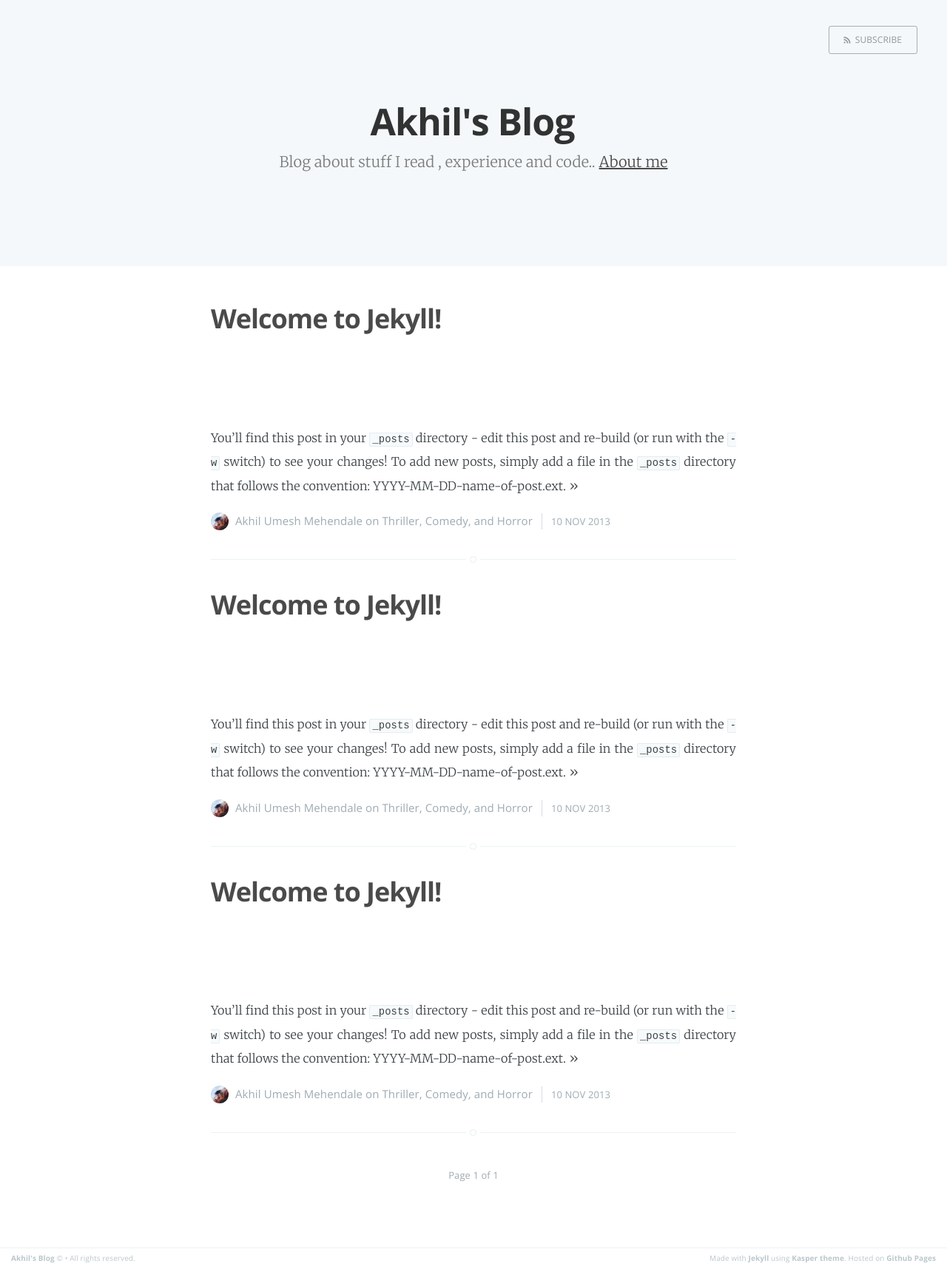
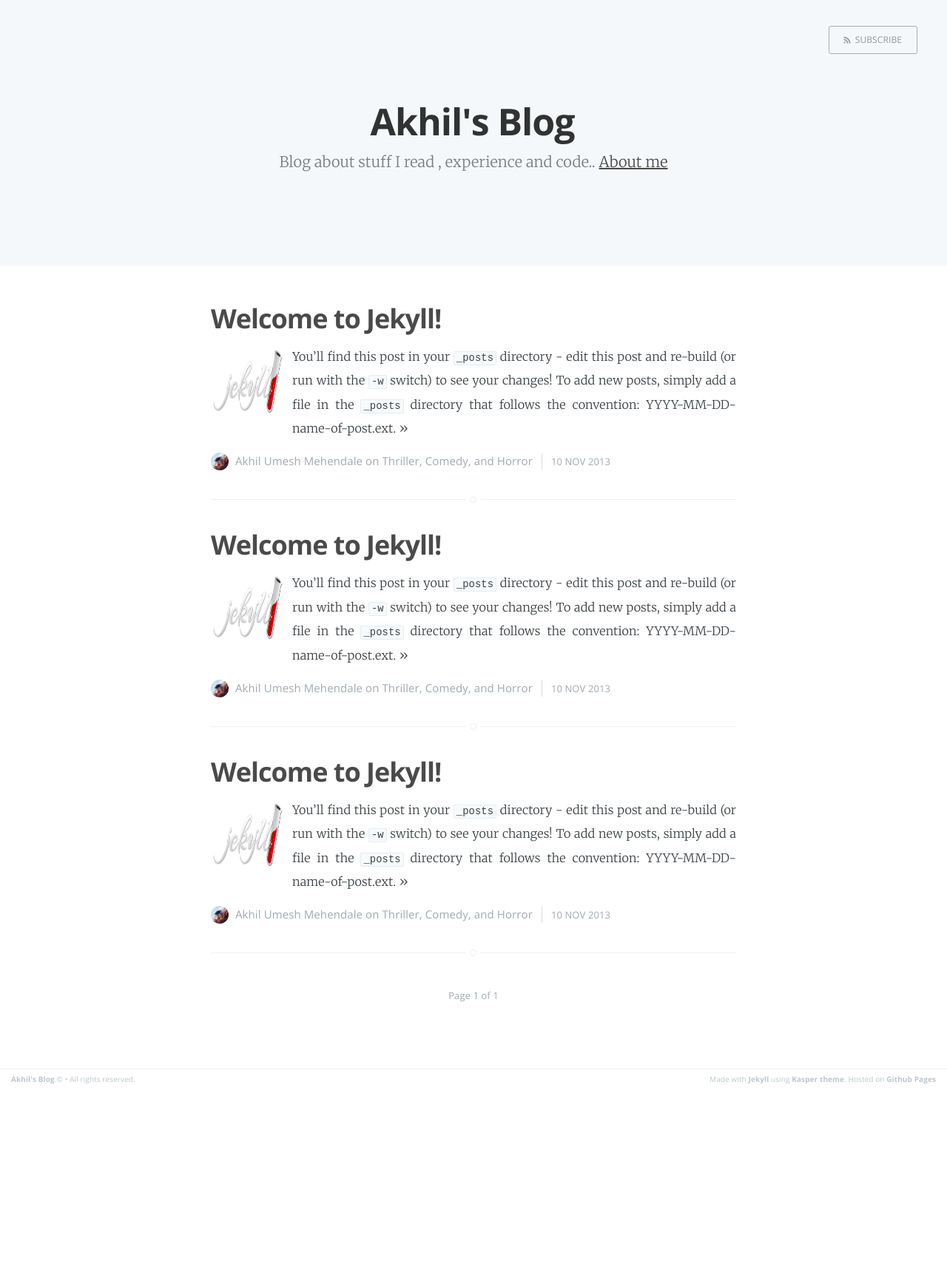
Before and after one commit to akhilum/akhilum.github.io, a Jekyll site: the page built from index.html, in a window 1280 px wide. Shown: the whole page at 74% size. Built offline with Jekyll 4.4.1, drawn with Linux system fonts in a browser that asks for light colours; Markdown is read by kramdown in place of the engine named in the settings; the list of posts is cut into pages by our own code; after the commit the page ends 1473 px from its top, so only the background shows below that.

Commit message:
revert last change

```diff
--- a/index.html
+++ b/index.html
@@ -42,9 +42,7 @@ about: 'about.html'
         </header>
         <section class="post-excerpt">
             {% if post.thumbnail %}
-                <div style="width:110px; height:110px; overflow:hidden;">
-                    <img src='{{ post.thumbnail }}' alt='THUMBNAIL MISSING' style="float: left; margin-right: 10px; clear:both;"/>
-                </div>
+                <img src='{{ post.thumbnail }}' alt='THUMBNAIL MISSING' style="float: left; margin-right: 10px; height:100px; width:100px; clear:both;"/>
             {% endif %}
             <article style="min-height:100px;" align='justify'>{{ post.excerpt }} <a class="read-more" href="{{ post.url }}">&raquo;</a></article>
         </section>
```
